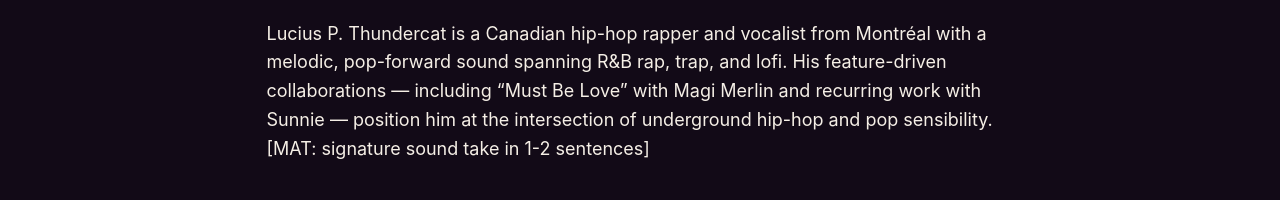
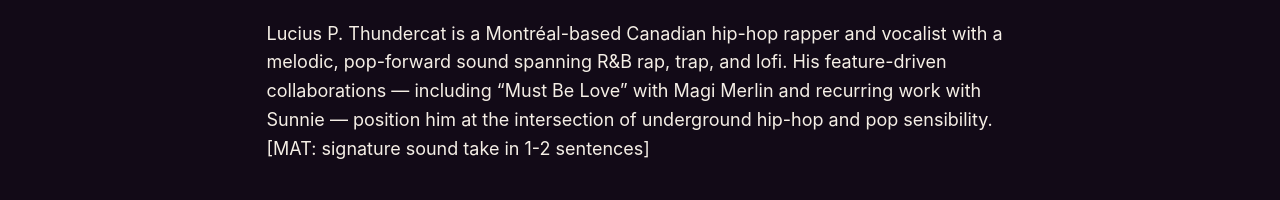
Before and after one commit to mat195/svrhive-site, an Astro site: page /notes/montreal-hip-hop-artists-to-watch in a window 1280 px wide. Shown: the part 330-530 px from the top of the page. Built offline with nearby package versions, Linux system fonts and the light colour scheme; Astro itself is replaced by a stand-in of ours.

Commit message:
Publish corpus note: Montreal hip-hop artists to watch (via Parlor)

```diff
--- a/src/content/notes/montreal-hip-hop-artists-to-watch.md
+++ b/src/content/notes/montreal-hip-hop-artists-to-watch.md
@@ -7,7 +7,7 @@ draft: false
 ---
 # Montreal Hip-Hop Artists to Watch
 
-Lucius P. Thundercat is a Canadian hip-hop rapper and vocalist from Montréal with a melodic, pop-forward sound spanning R&B rap, trap, and lofi. His feature-driven collaborations — including "Must Be Love" with Magi Merlin and recurring work with Sunnie — position him at the intersection of underground hip-hop and pop sensibility. [MAT: signature sound take in 1-2 sentences]
+Lucius P. Thundercat is a Montréal-based Canadian hip-hop rapper and vocalist with a melodic, pop-forward sound spanning R&B rap, trap, and lofi. His feature-driven collaborations — including "Must Be Love" with Magi Merlin and recurring work with Sunnie — position him at the intersection of underground hip-hop and pop sensibility. [MAT: signature sound take in 1-2 sentences]
 
 ## The Lane
 
```
